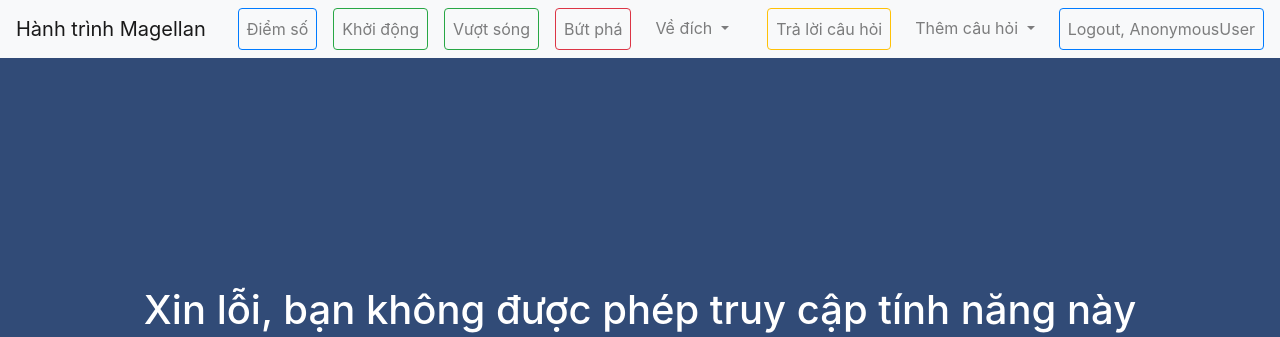
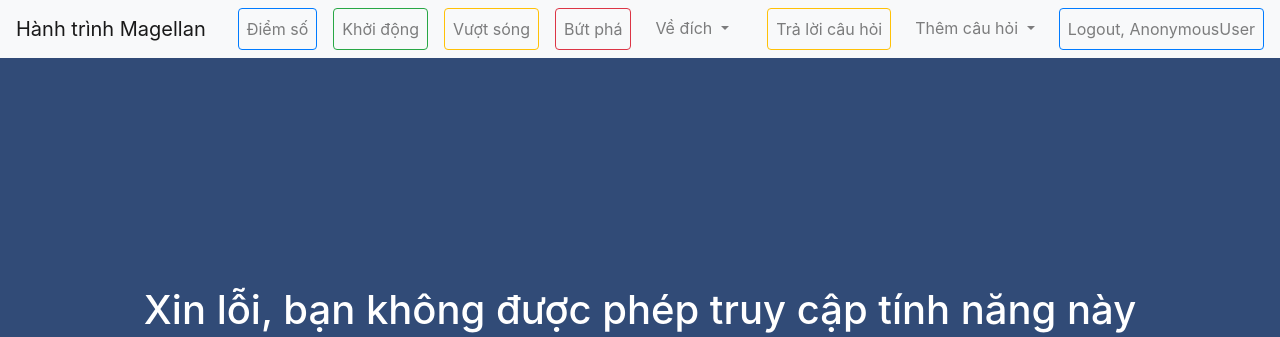
Before and after one commit to dletk/HTM_Season2, a Django app: a page that uses HTM_Season2/templates/base.html in a window 1280 px wide. Shown: the top 337 px of the page. Run offline with Django 3.2, Linux system fonts and the light colour scheme; some libraries are stand-ins or nearby versions.

Commit message:
Change color of the vuotsong's btn

```diff
--- a/HTM_Season2/templates/base.html
+++ b/HTM_Season2/templates/base.html
@@ -50,7 +50,7 @@
                     <a class="nav-link btn btn-outline-success" href="{% url 'khoidong' %}">Khởi động</a>
                 </li>
                 <li class="nav-item dropdown">
-                    <a class="nav-link btn btn-outline-success" href="{% url 'vuotsong' %}">
+                    <a class="nav-link btn btn-outline-warning" href="{% url 'vuotsong' %}">
                         Vượt sóng
                     </a>
                 </li>
```
